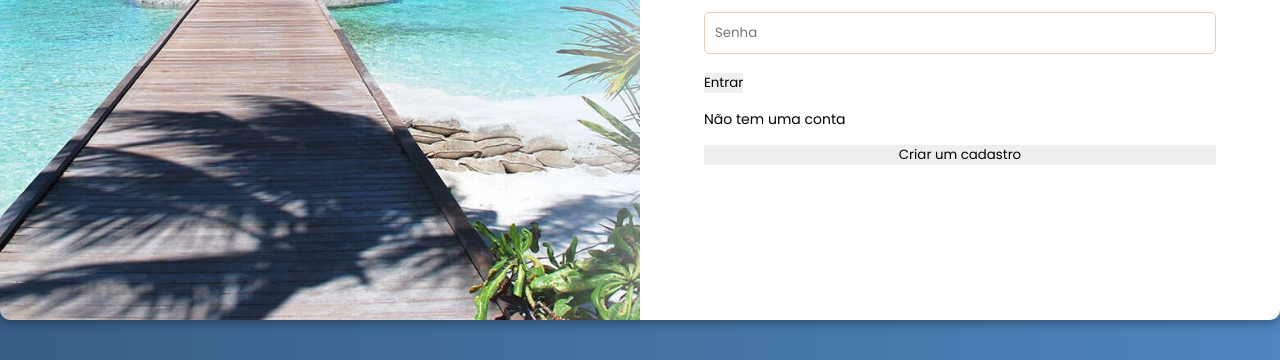
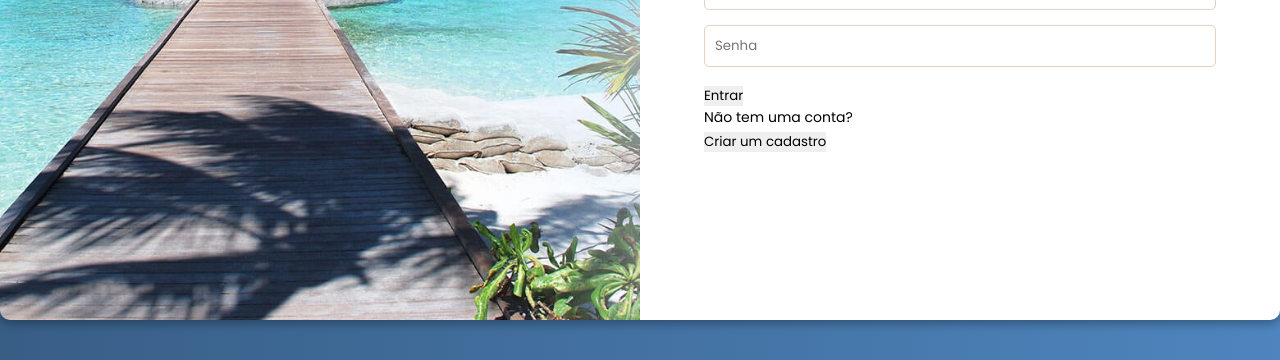
Before and after one commit to giovannalimang/hotel, a plain HTML site: page login.html in a window 1280 px wide. Shown: the part 440-800 px from the top of the page. Drawn offline with Linux system fonts and the light colour scheme.

Commit message:
Update login.html

```diff
--- a/login.html
+++ b/login.html
@@ -28,17 +28,20 @@
             <a href="#"><i class="fab fa-google"></i></a>
             <a href="#"><i class="fab fa-instagram"></i></a>
           </div>
-          <input type="text" placeholder="Usuário"  id="Usuario"required>
-          <input type="password" placeholder="Senha" id="Senha" required><div class="login-button">
-          <button type="submit" onclick="Login()">Entrar</button>
-        </div>
-          <p>Não tem uma conta</p>
-          <button onclick="Redirect_cadastro()">Criar um cadastro</button>
+          <input type="text" placeholder="Usuário" id="Usuario" required>
+          <input type="password" placeholder="Senha" id="Senha" required>
+          <div class="login-button">
+            <button type="button" onclick="Login()">Entrar</button>
+          </div>
+        </form>
 
-        </form>
+        <p>Não tem uma conta?</p>
+        <!-- Botão de cadastro fora do formulário de login -->
+        <button type="button" onclick="Redirect_cadastro()">Criar um cadastro</button>
       </div>
     </div>
   </div>
+
   <script src="script.js"></script>
 </body>
 </html>
```
